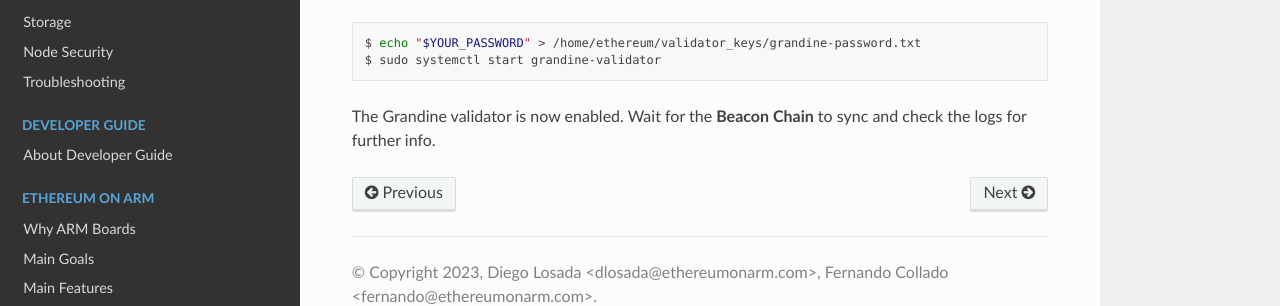
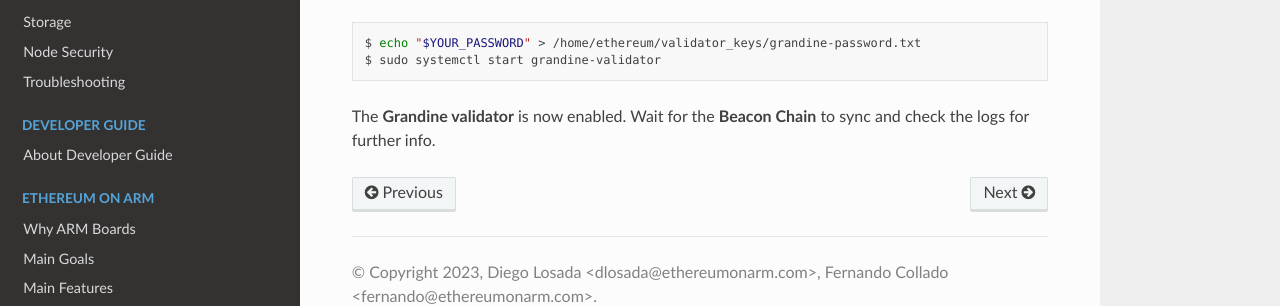
Before and after one commit to EOA-Blockchain-Labs/ethereumonarm, a Sphinx documentation site: the page built from docs/user-guide/running-l1-clients.rst, in a window 1280 px wide and 900 px high, scrolled down 14759 px. Shown: the part 534-840 px from the top of the window. Built offline with Sphinx 7.4.7 and the Read the Docs theme 2.0.0, drawn with Linux system fonts in a browser that asks for light colours.

```diff
--- a/docs/user-guide/running-l1-clients.rst
+++ b/docs/user-guide/running-l1-clients.rst
@@ -741,4 +741,4 @@ Lastly, set up your password and start the client:
   echo "$YOUR_PASSWORD" > /home/ethereum/validator_keys/grandine-password.txt
   sudo systemctl start grandine-validator
 
-The Grandine validator is now enabled. Wait for the **Beacon Chain** to sync and check the logs for further info.
+The **Grandine validator** is now enabled. Wait for the **Beacon Chain** to sync and check the logs for further info.
```
